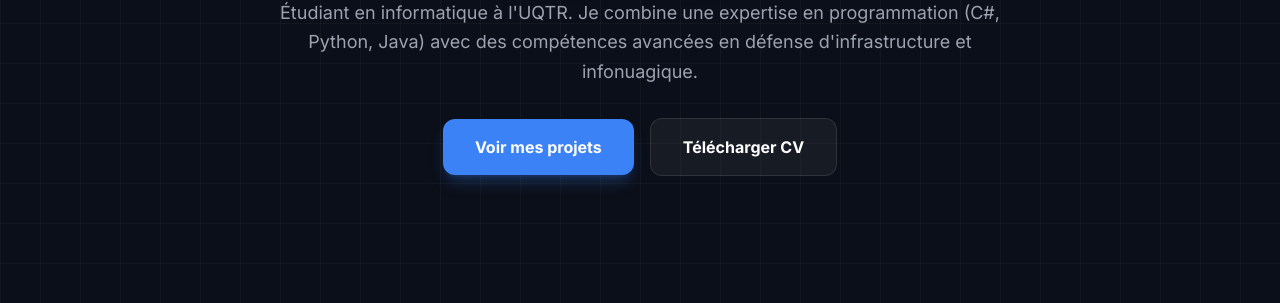
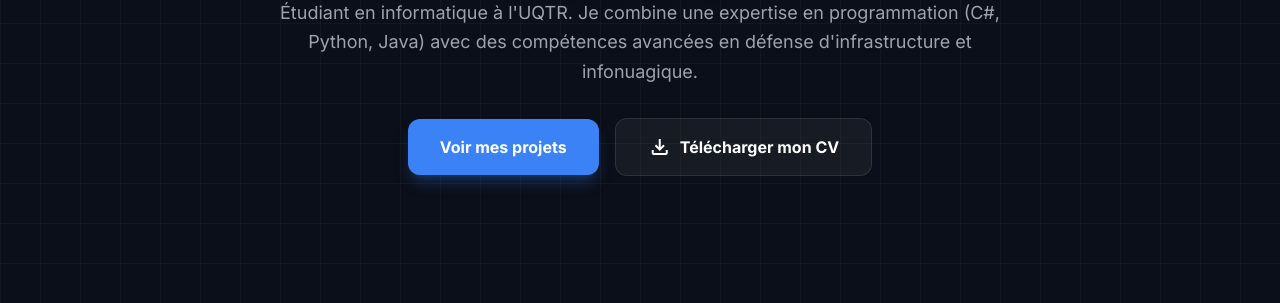
Before and after one commit to RoslinKenne/portfolio, a plain HTML site: page index.html in a window 1280 px wide. Shown: the part 497-800 px from the top of the page. Drawn offline with nearby package versions, Linux system fonts and the light colour scheme.

Commit message:
deuxieme portfolio moxdif

```diff
--- a/index.html
+++ b/index.html
@@ -136,9 +136,9 @@
                         <a href="#projects" class="w-full sm:w-auto rounded-xl bg-primary px-8 py-4 text-base font-bold text-white shadow-lg shadow-primary/25 hover:bg-blue-600 transition-all hover:-translate-y-1">
                             Voir mes projets
                         </a>
-                        <a href="#contact" class="w-full sm:w-auto rounded-xl border border-white/10 bg-white/5 px-8 py-4 text-base font-bold text-white hover:bg-white/10 transition-all">
-                            Télécharger CV
-                        </a>
+                       <a href="CV_stage_cyber_infonuagique_ATS.pdf" download="CV_Zoyem_Roslin_Kenne.pdf" class="w-full sm:w-auto rounded-xl border border-white/10 bg-white/5 px-8 py-4 text-base font-bold text-white hover:bg-white/10 transition-all flex items-center justify-center gap-2">
+    <span class="material-symbols-outlined">download</span> Télécharger mon CV
+</a>
                     </div>
                 </div>
             </section>
```
Also changed, not shown: 1 other file.
